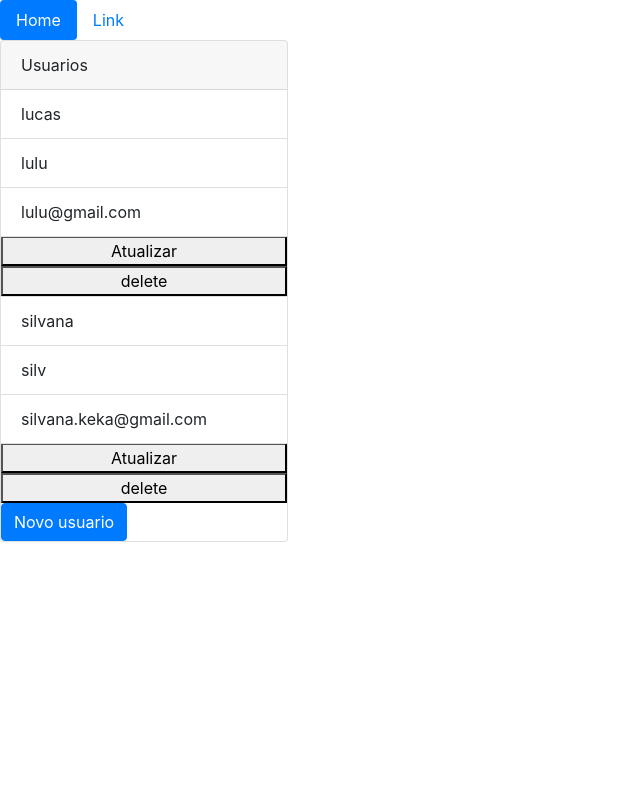
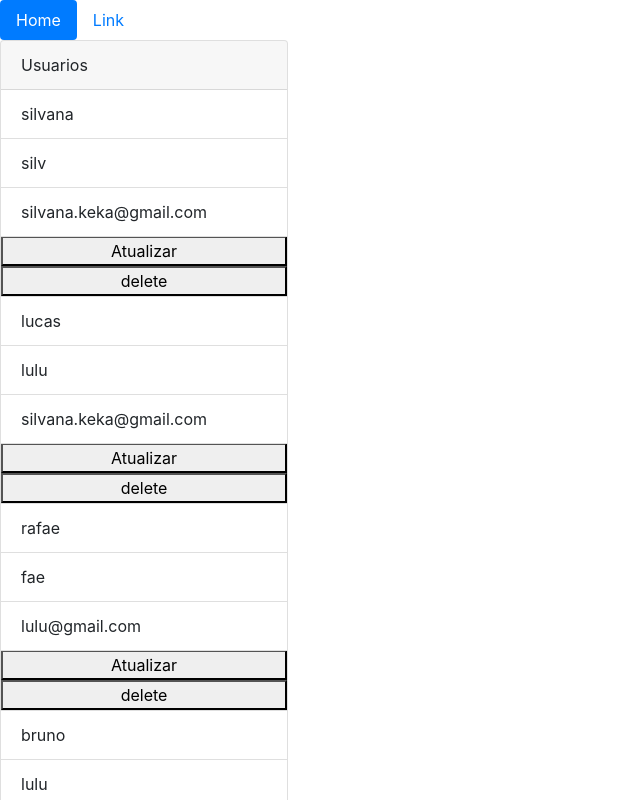
Before and after one commit to ramorim1998/http-estudos, an Angular app: page /home in a window 1280 px wide. Shown: the top 800 px of the page, without its empty margins (0-640 px from the left). Built offline with nearby package versions, Linux system fonts and the light colour scheme; data requests are answered from the project's data file.

Commit message:
adição de feedback

```diff
--- a/db.json
+++ b/db.json
@@ -1,16 +1,28 @@
 {
   "user": [
-    {
-      "name": "lucas",
-      "username": "lulu",
-      "email": "lulu@gmail.com",
-      "id": 4
-    },
     {
       "id": 5,
       "name": "silvana",
       "username": "silv",
       "email": "silvana.keka@gmail.com"
+    },
+    {
+      "id": 6,
+      "name": "lucas",
+      "username": "lulu",
+      "email": "silvana.keka@gmail.com"
+    },
+    {
+      "id": 7,
+      "name": "rafae",
+      "username": "fae",
+      "email": "lulu@gmail.com"
+    },
+    {
+      "id": 8,
+      "name": "bruno",
+      "username": "lulu",
+      "email": "kekel@hotmail.com"
     }
   ]
 }
--- a/src/app/usuario-form/usuario-form.component.ts
+++ b/src/app/usuario-form/usuario-form.component.ts
@@ -25,8 +25,12 @@ export class UsuarioFormComponent implements OnInit {
   }
   onSubmit() {
     if (this.userForm.value.id) {
+      alert("usuario alterado com sucesso");
       this.user.update(this.userForm.value).subscribe();
+
     } else {
+      alert("usuario criado com sucesso");
+
       this.user.create(this.userForm.value).subscribe();
     }
   }
```
